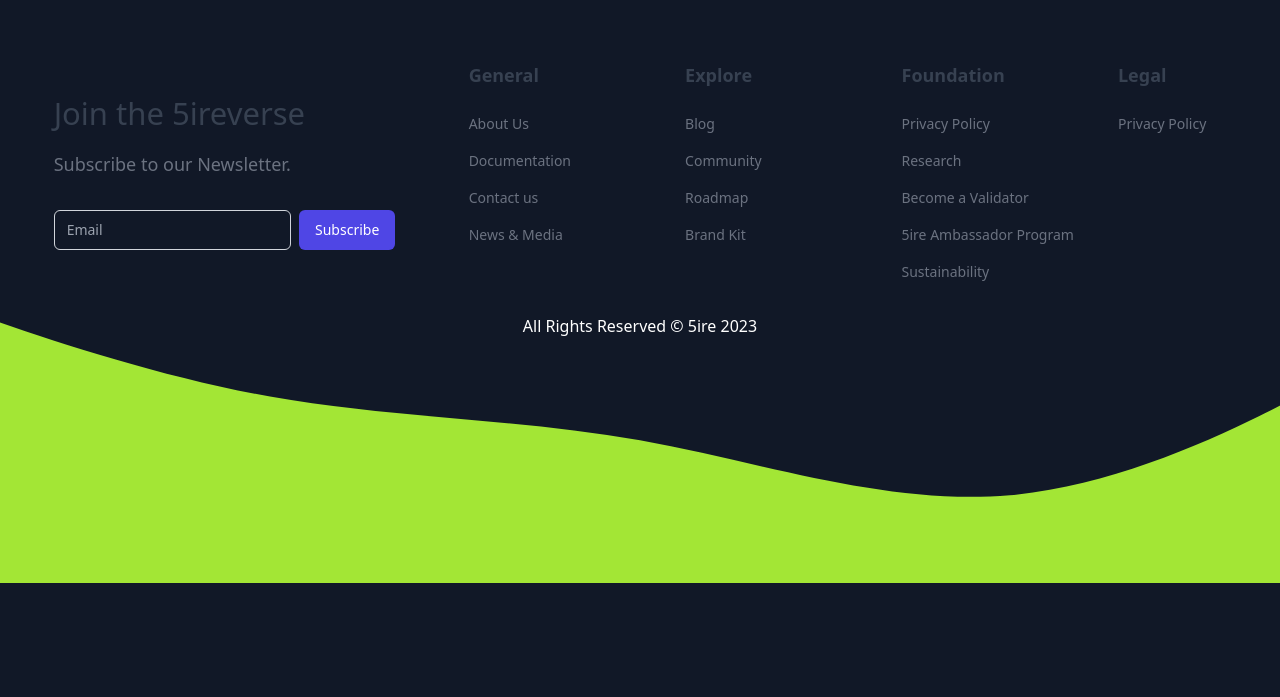
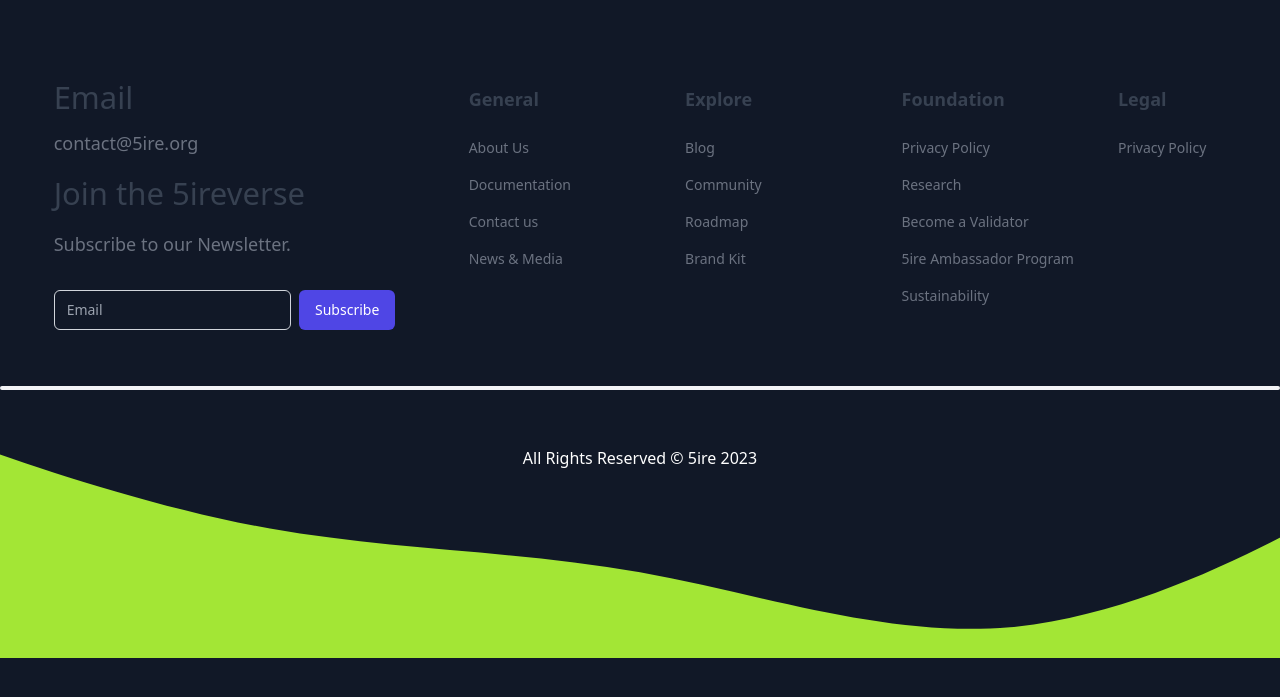
Before and after one commit to Sauradip07/GryffindorFrontEnd, a plain HTML site: page index.html in a window 1280 px wide. Shown: the part 93-790 px from the top of the page. Drawn offline with nearby package versions, Linux system fonts and the light colour scheme.

Commit message:
Footer Email added horizontal line

```diff
--- a/index.html
+++ b/index.html
@@ -7,6 +7,7 @@
      <script src="https://cdn.tailwindcss.com"></script>
      <style>
       .bannar{
+        /* height: 50px; */
         background-size: cover;
         background-position: center;
 
@@ -25,7 +26,7 @@
      </header>
      <div>
      </div>
-     <footer class="container mx-auto px-10 md:px-0 py-10 bg-gray-900">
+     <footer class="container mx-auto px-10 md:px-0 py-10 bg-gray-900 ">
           <div class="mb-16 flex flex-col md:flex-row md:items-center justify-between">
             <!-- <div class="logo"><img src="images/asset 6.png" alt="Logo Image"></div> -->
             <div class="grow mt-4 md:mt-0 md:ml-12 flex">
@@ -126,10 +127,15 @@
             class="flex flex-col md:ml-8 lg:flex-row lg:items-center lg:justify-center lg:space-x-2 w-[100%]">
             <div class="mb-4">
               <h4
-                class="font-medium text-xl md:text-[26px] md:leading-[30.3px] lg:text-[31px] lg:leading-[40.3px] text-gray-700 dark:text-gray-100">
+              class="font-medium text-xl md:text-[26px] md:leading-[30.3px] lg:text-[31px] lg:leading-[40.3px] text-gray-700 dark:text-gray-100 mt-4">
+              Email
+            </h4>
+            <p class="text-sm md:text-base mr-4 lg:text-lg text-gray-500 dark:text-gray-400 font-medium mt-3 md:w-[391px]"><a href="mailto:contact@5ire.org" target="_blank">contact@5ire.org</a></p>
+             <h4
+               class="font-medium text-xl md:text-[26px] md:leading-[30.3px] lg:text-[31px] lg:leading-[40.3px] text-gray-700 dark:text-gray-100
+               mt-4">
                Join the 5ireverse
              </h4>
-              <!-- //make respaonsive the text -->
              <p
                class="text-sm md:text-base mr-4 lg:text-lg text-gray-500 dark:text-gray-400 font-medium mt-4 md:w-[391px]">
                Subscribe to our Newsletter.
@@ -194,11 +200,12 @@
              </div>
             </div>
           </div>
+          <hr class="w-full h-1 mx-auto my-2 bg-gray-100 border-0 rounded md:my-10 dark:bg-gray-700">
           <div class="flex justify-between item-center p-4 w-[100%]">
             <div class="m-[auto] text-white"> All Rights Reserved © 5ire 2023</div>
           </div>
           <section class="bannar hidden md:block m-[-100px]">
-            <svg class="wave"xmlns="http://www.w3.org/2000/svg" viewBox="0 0 1440 320"><path fill="#a3e635" fill-opacity="1" d="M0,32L60,53.3C120,75,240,117,360,138.7C480,160,600,160,720,181.3C840,203,960,245,1080,234.7C1200,224,1320,160,1380,128L1440,96L1440,320L1380,320C1320,320,1200,320,1080,320C960,320,840,320,720,320C600,320,480,320,360,320C240,320,120,320,60,320L0,320Z"></path></svg>
+            <svg class="wave"xmlns="http://www.w3.org/2000/svg" viewBox="0 0 1440 265"><path fill="#a3e635" fill-opacity="1" d="M0,32L60,53.3C120,75,240,117,360,138.7C480,160,600,160,720,181.3C840,203,960,245,1080,234.7C1200,224,1320,160,1380,128L1440,96L1440,320L1380,320C1320,320,1200,320,1080,320C960,320,840,320,720,320C600,320,480,320,360,320C240,320,120,320,60,320L0,320Z"></path></svg>
           </section>
         </footer>
 </body>
```
Lines whose indentation alone changed are shown as unchanged.
